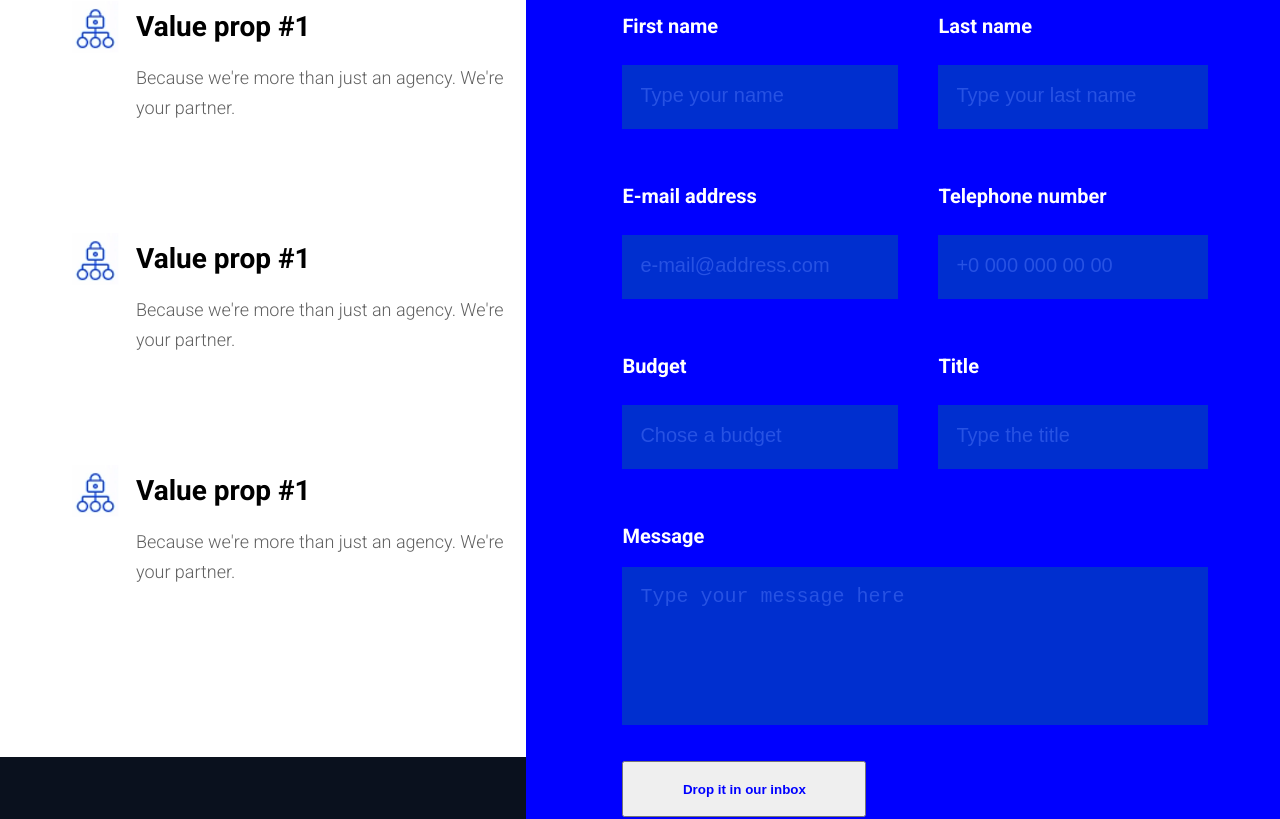
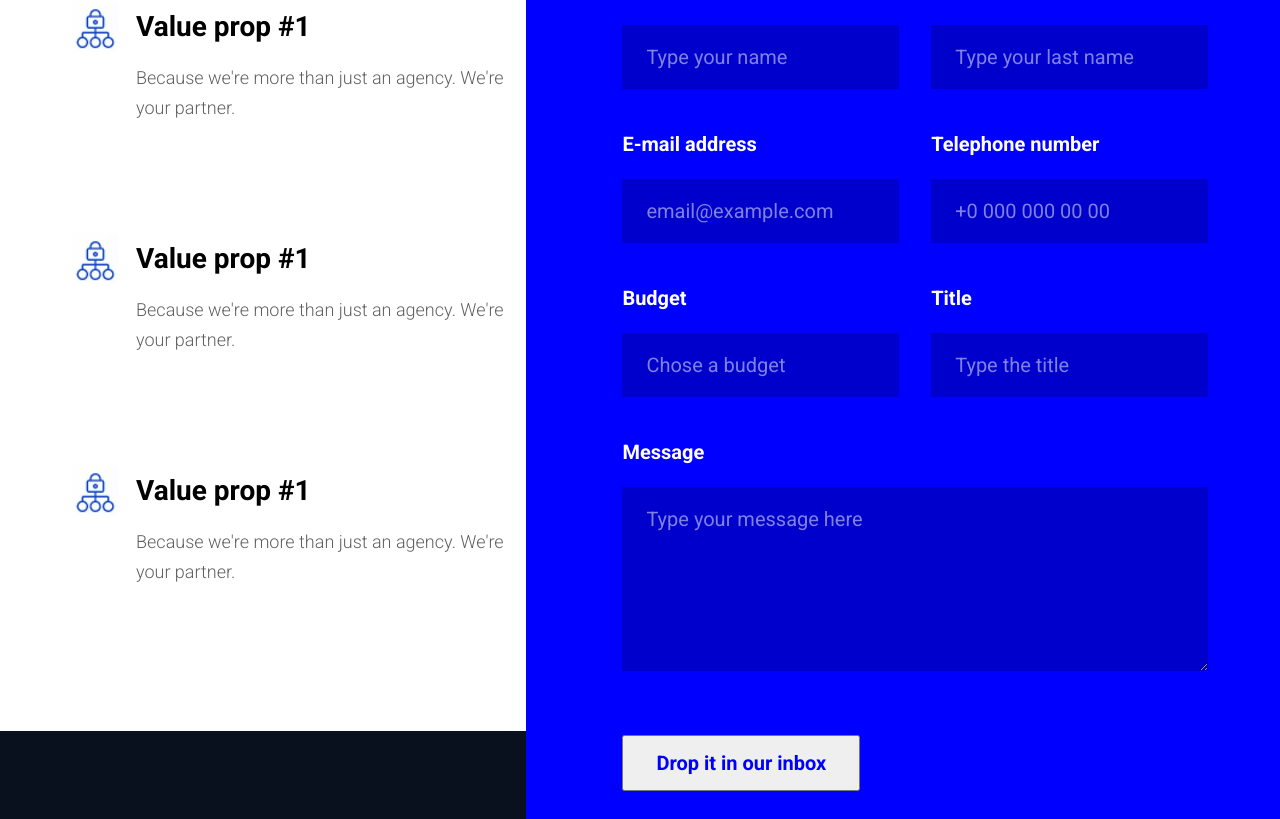
Before and after one commit to AintInsane/example-site-goodcompany, a React (Create React App) app: page / in a window 1280 px wide. Shown: the part 801-1620 px from the top of the page. Built offline with nearby package versions, Linux system fonts and the light colour scheme.

Commit message:
Доработка формы

```diff
--- a/src/pages/Home/HomeCollaborateForm.css
+++ b/src/pages/Home/HomeCollaborateForm.css
@@ -1,67 +1,49 @@
 .HomeCollaborateForm {
-    display: flex;
-    flex-direction: column;
-    align-items: flex-start;
-    padding: 0 0 0 0;
-
+    padding: 0;
 }
 
 .HomeCollaborateForm-form {
-    display: flex;
-    flex-direction: column;
     margin-top: 48px;
-    align-items: flex-start;
-
 }
 
-
-.HomeCollaborateForm-row {
+.HomeCollaborateForm-formRow {
     display: flex;
-
-
-
-}
-
-.HomeCollaborateForm-row .HomeCollaborateForm-field {
-    flex-grow: 1;
+    grid-gap: 32px;
 }
 
 .HomeCollaborateForm-field {
-    margin: 12px 8px 0 0;
+    flex-grow: 1;
+    margin: 0 0 40px 0;
+}
 
+.HomeCollaborateForm-fieldLabel {
+    font: var(--typography-h4);
 }
 
 .HomeCollaborateForm-fieldInput {
-    background-color: #002FCF;
+    display: block;
+    width: 100%;
+    margin: 20px 0 0 0;
+    padding: 17px 24px 17px;
+    font: var(--typography-h4);
+    font-weight: 400;
+    color: inherit;
+    background-color: rgba(0, 0, 0, 0.2);
     border: 0;
-    margin: 8px 32px 40px 0;
-    width: 276px;
-    height: 64px;
     outline: none;
-    color: white;
-
-
+    resize: vertical;
 }
 
 .HomeCollaborateForm-fieldInput::placeholder {
-    color: #2752E3;
-    padding: 16px;
-    font-size: 20px;
-
-}
-
-textarea.HomeCollaborateForm-fieldInput {
-    display: block;
-    width: 592px;
-    resize: none;
-    height: 158px;
-    margin-bottom: 36px;
-
+    color: inherit;
+    opacity: 0.5;
 }
 
 .HomeCollaborateForm-button {
-    width: 244px;
+    width: auto;
     height: 56px;
+    margin-top: 24px;
+    padding: 0 32px;
+    font: var(--typography-h4);
     color: var(--backgroundAccent);
-    font-weight: 700;
 }
--- a/src/pages/Home/HomeCollaborateForm.js
+++ b/src/pages/Home/HomeCollaborateForm.js
@@ -15,59 +15,83 @@ export default function HomeCollaborateForm() {
 
             <div className="HomeCollaborateForm-form">
 
-                <div className="HomeCollaborateForm-row">
-                    <Typography className="HomeCollaborateForm-field">
-                        <Typography variant="h4" paragraph>First name</Typography>
-                        <input className="HomeCollaborateForm-fieldInput" type="text"
+                <div className="HomeCollaborateForm-formRow">
+
+                    <label className="HomeCollaborateForm-field">
+                        <div className="HomeCollaborateForm-fieldLabel">First name</div>
+                        <input
+                            className="HomeCollaborateForm-fieldInput"
                             placeholder="Type your name"
                         />
-                    </Typography>
-                    <div className="HomeCollaborateForm-field">
-                        <Typography variant="h4" paragraph>Last name</Typography>
-                        <input className="HomeCollaborateForm-fieldInput" type="text"
+                    </label>
+
+                    <label className="HomeCollaborateForm-field">
+                        <div className="HomeCollaborateForm-fieldLabel">Last name</div>
+                        <input
+                            className="HomeCollaborateForm-fieldInput"
                             placeholder="Type your last name"
                         />
-                    </div>
+                    </label>
+
                 </div>
 
-                <div className="HomeCollaborateForm-row">
-                    <div className="HomeCollaborateForm-field">
-                        <Typography variant="h4" paragraph>E-mail address</Typography>
-                        <input className="HomeCollaborateForm-fieldInput" type="email"
-                               placeholder="e-mail@address.com"
+                <div className="HomeCollaborateForm-formRow">
+
+                    <label className="HomeCollaborateForm-field">
+                        <div className="HomeCollaborateForm-fieldLabel">E-mail address</div>
+                        <input
+                            className="HomeCollaborateForm-fieldInput"
+                            placeholder="email@example.com"
                         />
-                    </div>
-                    <div className="HomeCollaborateForm-field">
-                        <Typography variant="h4" paragraph>Telephone number</Typography>
-                        <input className="HomeCollaborateForm-fieldInput" type="text"
+                    </label>
+
+                    <label className="HomeCollaborateForm-field">
+                        <div className="HomeCollaborateForm-fieldLabel">Telephone number</div>
+                        <input
+                            className="HomeCollaborateForm-fieldInput"
                             placeholder="+0 000 000 00 00"
                         />
-                    </div>
+                    </label>
+
                 </div>
 
-                <div className="HomeCollaborateForm-row">
-                    <div className="HomeCollaborateForm-field">
-                        <Typography variant="h4" paragraph>Budget</Typography>
-                        <input className="HomeCollaborateForm-fieldInput" type="text"
+                <div className="HomeCollaborateForm-formRow">
+
+                    <label className="HomeCollaborateForm-field">
+                        <div className="HomeCollaborateForm-fieldLabel">Budget</div>
+                        <input
+                            className="HomeCollaborateForm-fieldInput"
                             placeholder="Chose a budget"
                         />
-                    </div>
-                    <div className="HomeCollaborateForm-field">
-                        <Typography variant="h4" paragraph>Title</Typography>
-                        <input className="HomeCollaborateForm-fieldInput" type="text"
+                    </label>
+
+                    <label className="HomeCollaborateForm-field">
+                        <div className="HomeCollaborateForm-fieldLabel">Title</div>
+                        <input
+                            className="HomeCollaborateForm-fieldInput"
                             placeholder="Type the title"
                         />
-                    </div>
+                    </label>
+
                 </div>
 
-                <div className="HomeCollaborateForm-field">
-                    <Typography className="HomeCollaborateForm-message" variant="h4" paragraph>Message</Typography>
-                    <textarea className="HomeCollaborateForm-fieldInput"
+                <div className="HomeCollaborateForm-formRow">
+
+                    <label className="HomeCollaborateForm-field">
+                        <div className="HomeCollaborateForm-fieldLabel">Message</div>
+                        <textarea
+                            className="HomeCollaborateForm-fieldInput"
                             placeholder="Type your message here"
+                            rows="5"
                         />
+                    </label>
+
                 </div>
+
             </div>
+
             <input className="HomeCollaborateForm-button" type="button" value="Drop it in our inbox"/>
+
         </div>
     )
 }
--- a/src/styles.css
+++ b/src/styles.css
@@ -8,14 +8,14 @@ body {
 }
 
 :root {
+
     --containerWidth: 1200px;
+
     --backgroundDark: #0A111E;
     --backgroundDeepDark: #070D1D;
     --backgroundAccent: blue;
     --backgroundAccentMedium: #0426A3;
     --backgroundLight: white;
-
-
 
     --typography-logo: 300 32px/32px 'Roboto', sans-serif;
     --typography-h1: 700 48px/56px 'Roboto', sans-serif;
```
Also changed, not shown: src/pages/Home/Home.css (+0 -7 lines). Lines whose indentation alone changed are shown as unchanged.
